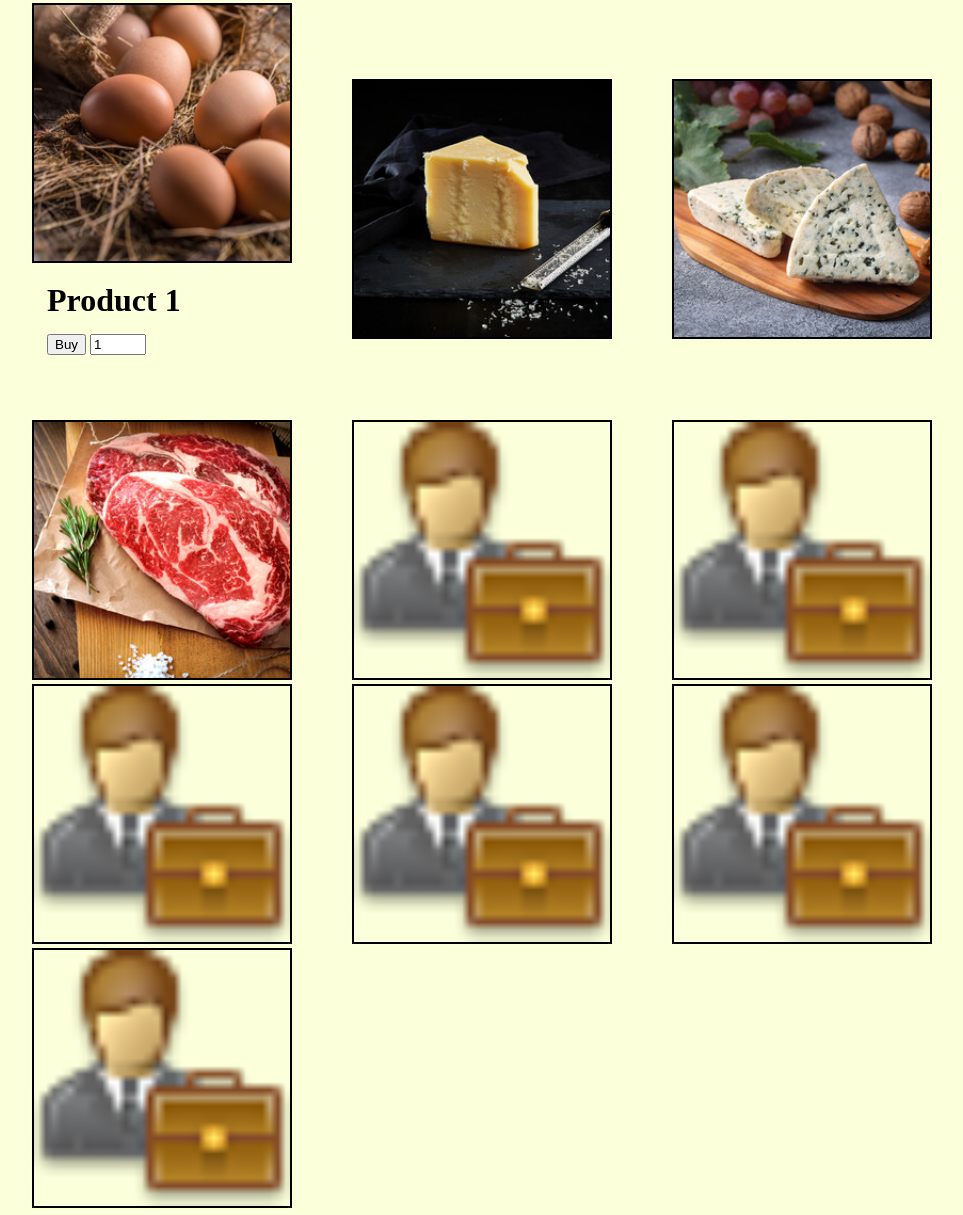
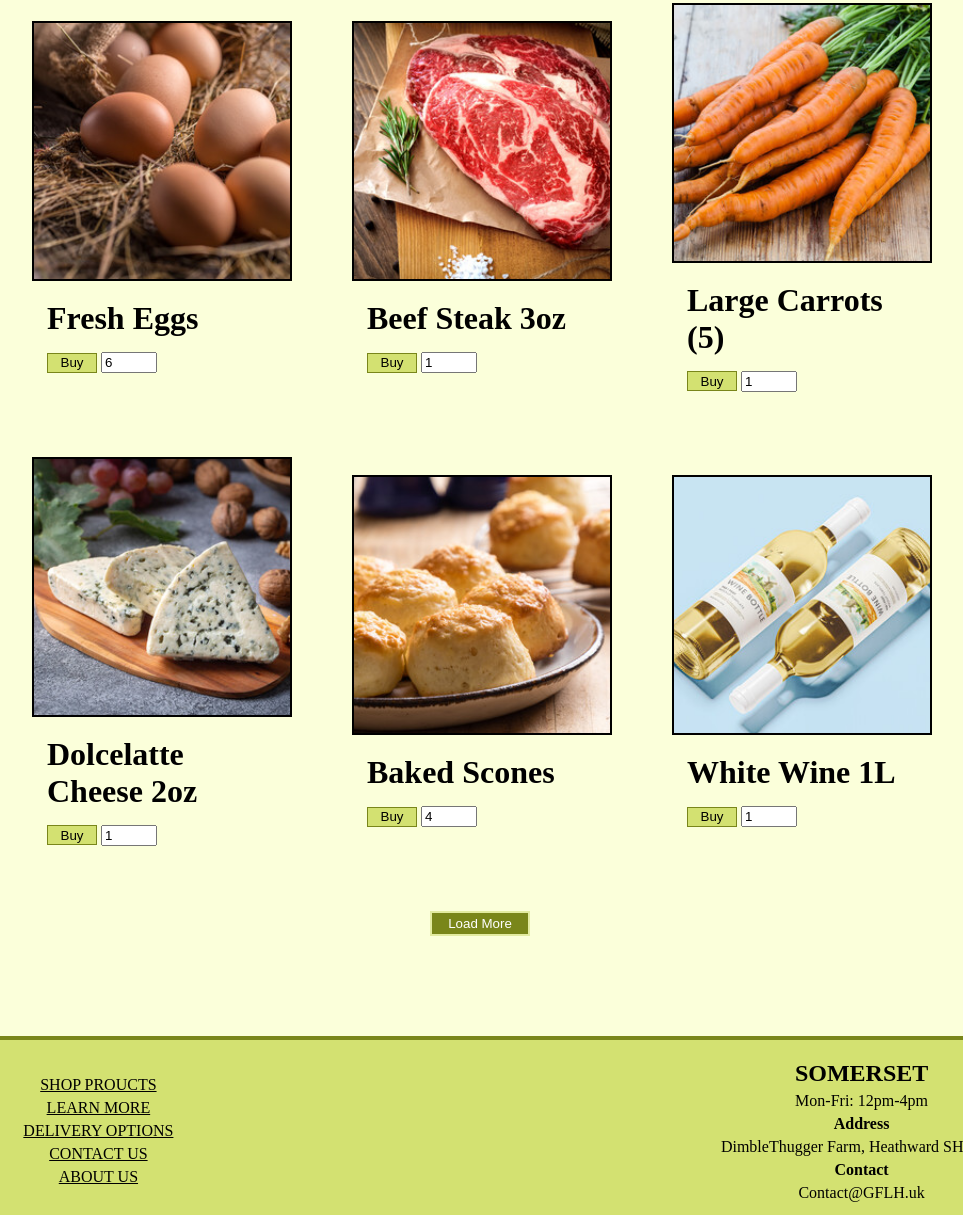
Before and after one commit to chunky-loaf/GJSHBKFSJB, a website: page WebPages/Shop_Page.html in a window 1280 px wide. Shown: the part 800-2015 px from the top of the page, without its empty margins (160-1123 px from the left). Drawn offline with Linux system fonts and the light colour scheme.

Commit message:
mass loading

```diff
--- a/TODO LIST.txt
+++ b/TODO LIST.txt
@@ -41,9 +41,12 @@ TLDR:
 
 
 TODO:
+
 - add js to add new products:
         producer page with form to insert info -> create a new element in shop page.
 
+- make direct from suppliers on home bigger
+- add pseudo class: activate
 
 - add links
 - add comments when doing js
--- a/WebPages/ShopPageStyle.css
+++ b/WebPages/ShopPageStyle.css
@@ -5,9 +5,12 @@ body, html {
 }
 
 body {
-    display: flexbox;
     background-color: #fbffda;
     justify-content: center;
+}
+
+body img {
+    transition: all 0.5s;
 }
 
 body img:hover {
@@ -18,7 +21,16 @@ html {
     user-select: none;
 }
 
-/* NAVIGATION */
+html button {
+    transition: all 0.05s;
+    cursor: pointer;
+}
+
+html button:hover {
+    transform: scale(1.1);
+}
+
+/* NAVIGATION BAR */
 
 header img {
     width: 35px;
@@ -103,7 +115,7 @@ header button:hover {
 }
 
 
-/* CAROUSEL */
+/* CAROUSEL BANNER */
 
 #carousel {
 	color: rgb(255, 255, 255);
@@ -130,7 +142,6 @@ header button:hover {
   height: 60vh;
   object-fit: cover;
   display: block;
-  pointer-events: none;
 }
 
 #carousel button {
@@ -142,6 +153,7 @@ header button:hover {
     font-size: 90%;
     margin: 5px;
 }
+
 
 /* MAIN CONTENT */
 
@@ -172,6 +184,7 @@ header button:hover {
     text-align: center;
     background-color: #79861a;
     border: 2px solid #d3e171;
+    border-radius: 15px;
 }
 
 .productGrid {
@@ -203,6 +216,25 @@ header button:hover {
     margin: 15px;
 }
 
+.product button {
+    background-color: #d3e171;
+    border: 1px solid #79861a;
+    width: 50px;
+    height: 20px;
+}
+
+.LoadMoreButton {
+    width: 100px;
+    height: 25px;
+    background-color: #79861a;
+    color: white;
+    border: 2px solid #e2eba0;
+}
+
+.LoadButtonContainer {
+    justify-self: center;
+    align-self: center;
+}
 
 
 /* FOOTER */
@@ -215,6 +247,7 @@ header button:hover {
     border-radius: 100%;
     background-color: #d3e171;
 }
+
 
 footer ul {
     display: flex;
@@ -252,7 +285,7 @@ footer ul {
 }
 
 footer ul {
-    width: 40%;
+    width: 30%;
     margin: auto;
     transition: all 0.5s;
 }
@@ -261,6 +294,7 @@ footer ul:hover {
     transform: scale(1.1);
 }
 
+
 @keyframes slide {
   0%, 30%   { transform: translateX(0); }
   33%, 63%  { transform: translateX(-100%); }
--- a/WebPages/Shop_Page.html
+++ b/WebPages/Shop_Page.html
@@ -78,28 +78,66 @@
     </form>
 
     <div class="productGrid">
+
         <div class="product">
-            <img src="Images/EggProduct.jpg" alt="">
-            <h1>Product 1</h1>
+            <img src="Images/EggProduct.jpg" alt="Fresh Eggs">
+            <h1>Fresh Eggs</h1>
+            <div>
+                <button type="submit">Buy</button>
+                <input type="number" min="6" max="24" step="6" value="6">
+            </div>
+        </div>
+
+        <div class="product">
+            <img src="Images/SteakProduct.jpg" alt="Fresh Steak">
+            <h1>Beef Steak 3oz</h1>
             <div>
                 <button type="submit">Buy</button>
                 <input type="number" min="0" max="10" value="1">
             </div>
         </div>
-        <div><img src="Images/CheddarCheeseProduct.jpg" alt=""></div>
-        <div><img src="Images/BlueCheeseProduct.jpg" alt=""></div>
 
-        <div><img src="Images/SteakProduct.jpg" alt=""></div>
-        <div><img src="Images/Account_icon.png" alt=""></div>
-        <div><img src="Images/Account_icon.png" alt=""></div>
+        <div class="product">
+            <img src="Images/CarrotProduct.jpg" alt="Carrots">
+            <h1>Large Carrots (5)</h1>
+            <div>
+                <button type="submit">Buy</button>
+                <input type="number" min="0" max="10" value="1">
+            </div>
+        </div>
 
-        <div><img src="Images/Account_icon.png" alt=""></div>
-        <div><img src="Images/Account_icon.png" alt=""></div>
-        <div><img src="Images/Account_icon.png" alt=""></div>
+        <div class="product">
+            <img src="Images/BlueCheeseProduct.jpg" alt="Blue Cheese">
+            <h1>Dolcelatte Cheese 2oz</h1>
+            <div>
+                <button type="submit">Buy</button>
+                <input type="number" min="0" max="10" value="1">
+            </div>
+        </div>
 
-        <div><img src="Images/Account_icon.png" alt=""></div>
+        <div class="product">
+            <img src="Images/SconeProduct.jpg" alt="Baked Scones">
+            <h1>Baked Scones</h1>
+            <div>
+                <button type="submit">Buy</button>
+                <input type="number" min="4" max="20" step="4" value="4">
+            </div>
+        </div>
+
+        <div class="product">
+            <img src="Images/WineProduct.jpg" alt="Bottle of wine">
+            <h1>White Wine 1L</h1>
+            <div>
+                <button type="submit">Buy</button>
+                <input type="number" min="0" max="10" value="1">
+            </div>
+        </div>
     </div>
 
+
+    <div class="LoadButtonContainer">
+        <button class="LoadMoreButton">Load More</button>
+    </div>
 
 
     <button id="ToTopButton" onclick='scrollToTarget("carousel")'>To Top</button>
@@ -123,6 +161,7 @@
                 <p>Contact@GFLH.uk</p>
             </ul>
         </div>
+
         <div class="footerSubSectionB">
             <ul>
                 <a href="">FAQs</a>
@@ -132,6 +171,7 @@
         </div>
     </footer>
 
+
 <script src="script.js"></script>
 
 </body>
--- a/WebPages/script.js
+++ b/WebPages/script.js
@@ -1,3 +1,4 @@
+
 function scrollToTarget(element) {
   const target = document.getElementById(element);
 
--- /dev/null
+++ b/package.json
@@ -0,0 +1,6 @@
+{
+  "dependencies": {
+    "express": "^5.2.1",
+    "git": "^0.1.5"
+  }
+}
```
Also changed, not shown: WebPages/HomePageStyle.css (+24 -8 lines), WebPages/Home_Page.html (+1 -0 lines), slideshow.html (deleted, +0 -62 lines), WebPages/Images/SconeProduct.jpg (added), WebPages/Images/WineProduct.jpg (added), 2 other files.
